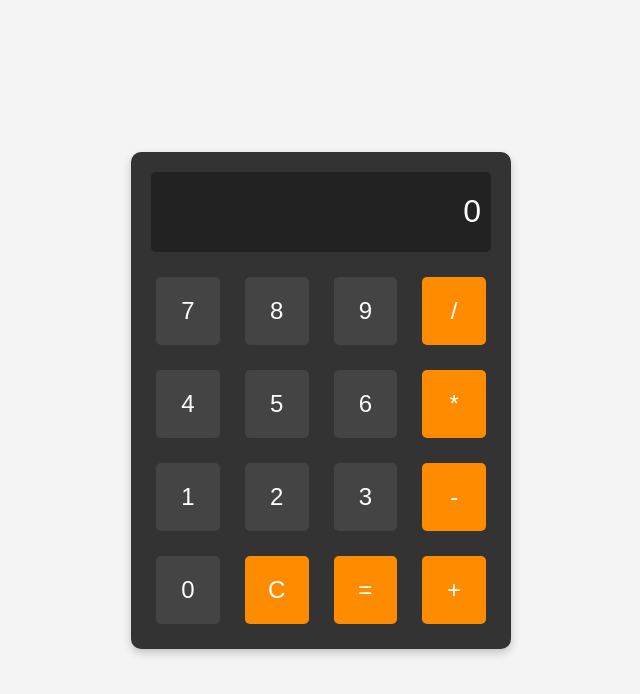
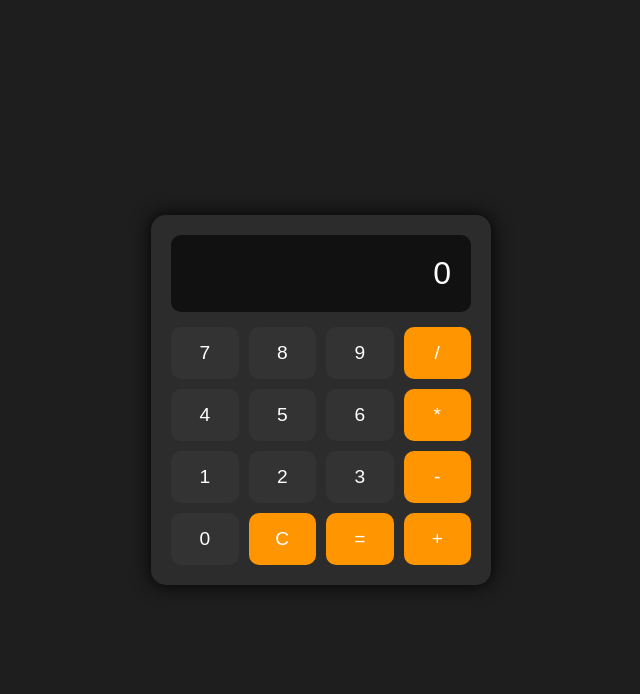
Before and after one commit to SandyDev07/Calculator, a plain HTML site: page index.html in a window 1280 px wide. Shown: the whole page, without its empty margins (319-959 px from the left). Drawn offline with Linux system fonts and the light colour scheme.

Commit message:
Update style.css

```diff
--- a/style.css
+++ b/style.css
@@ -1,72 +1,59 @@
-/* Global Styles */
 body {
+  margin: 0;
   font-family: Arial, sans-serif;
-    background-color: #f4f4f4;
+  background: #1e1e1e;
+  color: #fff;
   display: flex;
   justify-content: center;
   align-items: center;
   height: 100vh;
-    margin: 0;
 }
 
 .container {
-    display: flex;
-    justify-content: center;
-    align-items: center;
-    width: 100%;
+  background: #2c2c2c;
+  padding: 20px;
+  border-radius: 15px;
+  box-shadow: 0 0 20px #000;
 }
 
 .main-box {
-    background-color: #333;
-    padding: 20px;
-    border-radius: 10px;
-    box-shadow: 0 4px 8px rgba(0, 0, 0, 0.2);
+  width: 300px;
 }
 
 .screen {
-    width: 320px;
-    height: 60px;
-    background-color: #222;
-    color: white;
-    display: flex;
-    justify-content: flex-end;
-    align-items: center;
+  background: #111;
+  padding: 20px;
   font-size: 2rem;
-    border-radius: 5px;
-    margin-bottom: 20px;
-    padding: 10px;
+  text-align: right;
+  border-radius: 10px;
+  margin-bottom: 15px;
 }
 
-/* Buttons container */
-.numberbox, .operatorbox {
+.numberbox {
   display: grid;
   grid-template-columns: repeat(4, 1fr);
-    gap: 15px; /* Increased gap between buttons */
+  gap: 10px;
 }
 
-/* Button styles */
 button {
-    background-color: #444;
-    color: white;
-    font-size: 1.5rem;
-    padding: 20px;
+  padding: 15px;
+  font-size: 1.2rem;
   border: none;
-    border-radius: 5px;
+  border-radius: 10px;
   cursor: pointer;
-    transition: background-color 0.2s ease;
-    margin: 5px; /* Added margin to ensure spacing */
+  transition: 0.2s;
 }
 
-/* Button hover effect */
-button:hover {
-    background-color: #555;
+.numbers {
+  background: #333;
+  color: #fff;
 }
 
-/* Specific styles for operators */
 .operators {
-    background-color: #ff8c00;
+  background: #ff9500;
+  color: #fff;
 }
 
-.operators:hover {
-    background-color: #e07b00;
+button:hover {
+  opacity: 0.8;
 }
```
Lines whose indentation alone changed are shown as unchanged.
